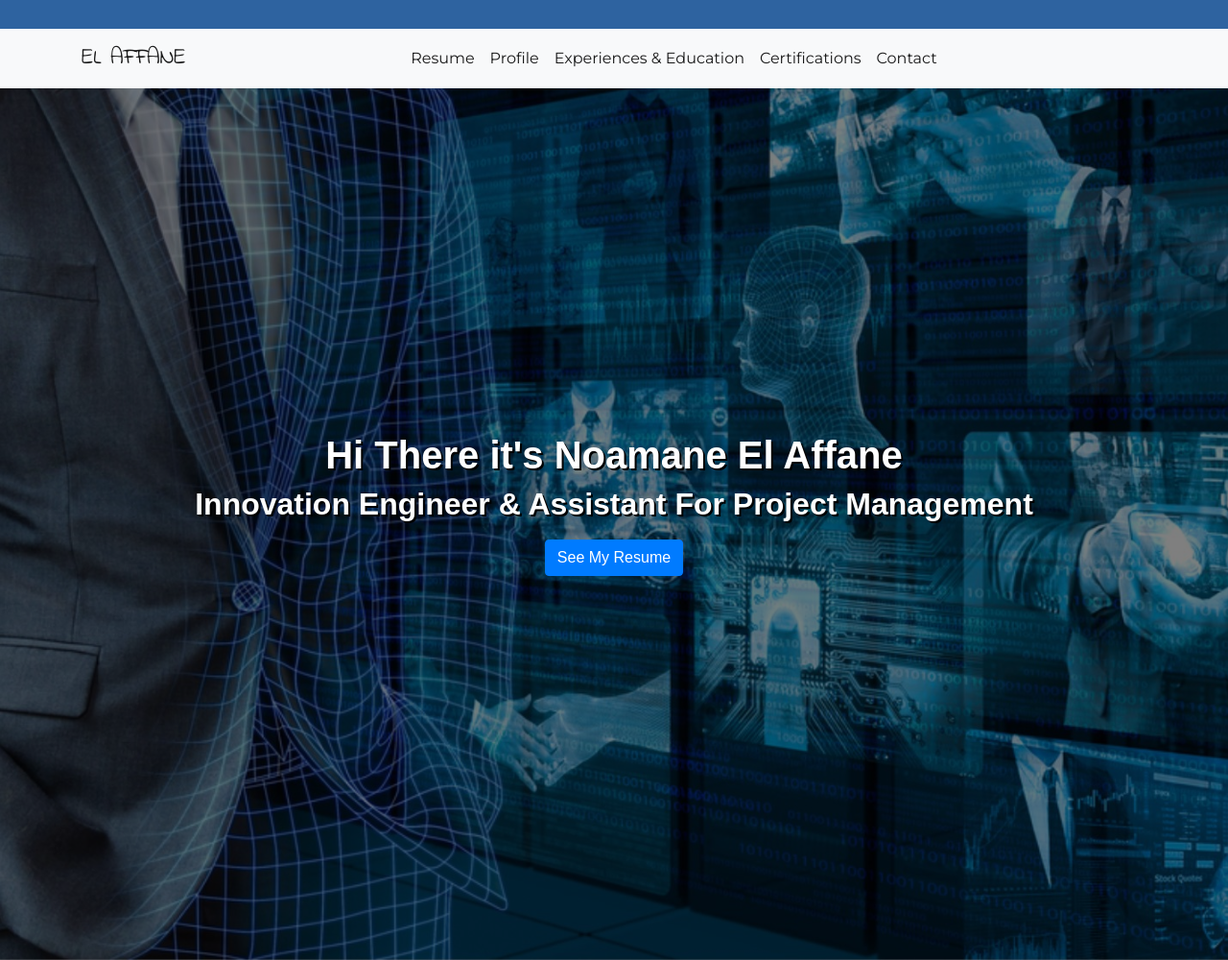
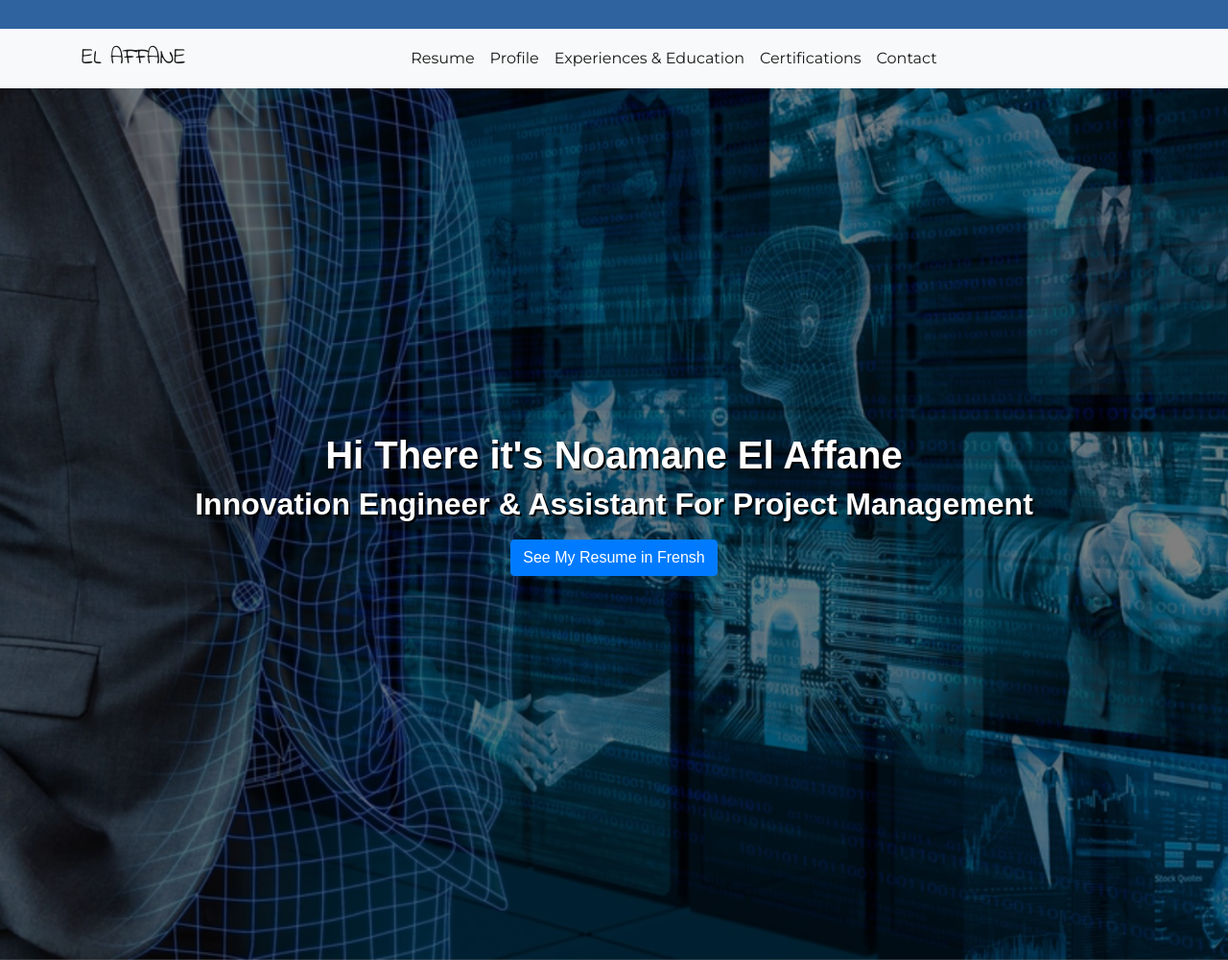
Before and after one commit to noamaneelaffane/noamaneelaffane.github.io, a plain HTML site: page index.html in a window 1280 px wide. Shown: the top 1000 px of the page at 96% size. Drawn offline with nearby package versions, Linux system fonts and the light colour scheme.

Commit message:
add resume link

```diff
--- a/index.html
+++ b/index.html
@@ -84,7 +84,7 @@
 
                     <h2>Innovation Engineer & Assistant For Project Management</h2>
                  </hgroup>
-                <a type="button" href="" class="btn btn-primary" target="_blank">See My Resume</a>
+                <a type="button" href="https://drive.google.com/open?id=1usOGVyRCPgnUb4tYXthP46af6I3mDsCf" class="btn btn-primary" target="_blank">See My Resume in Frensh</a>
             </article>
     </section>
 
```
